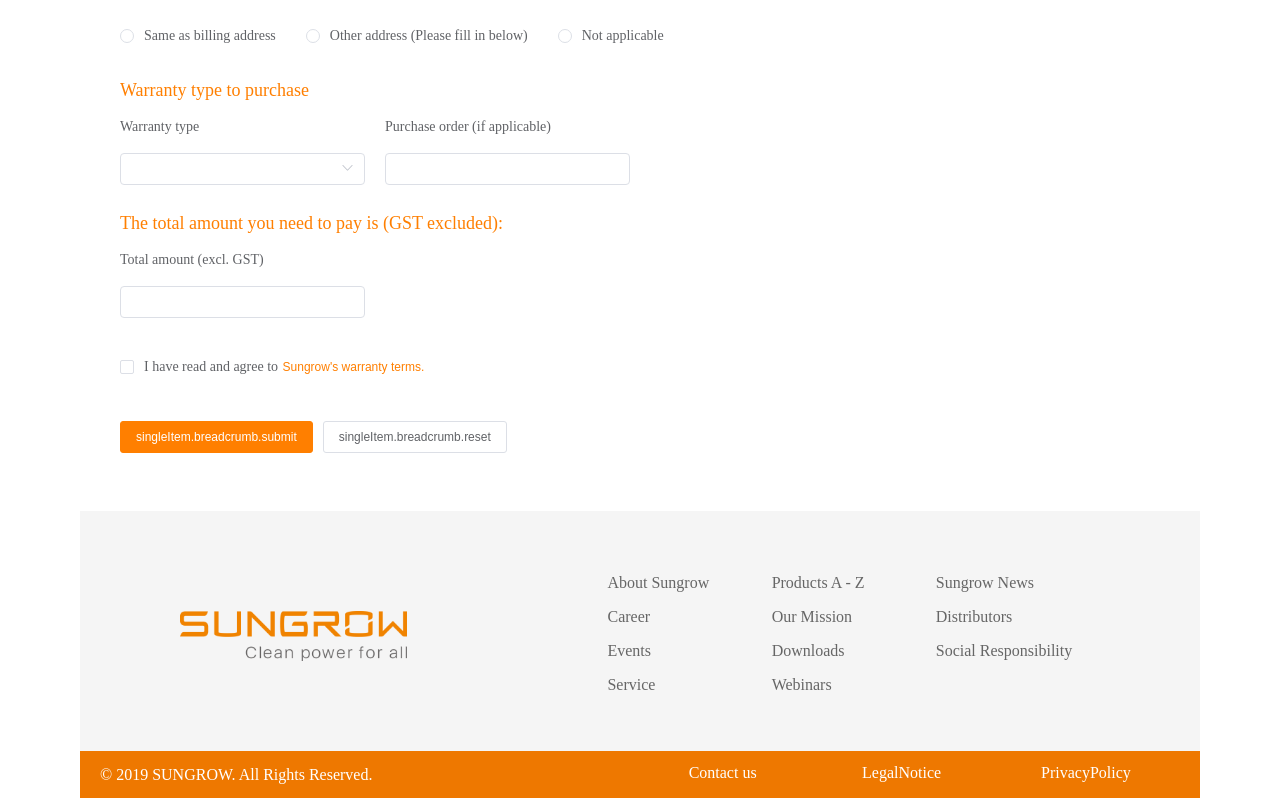
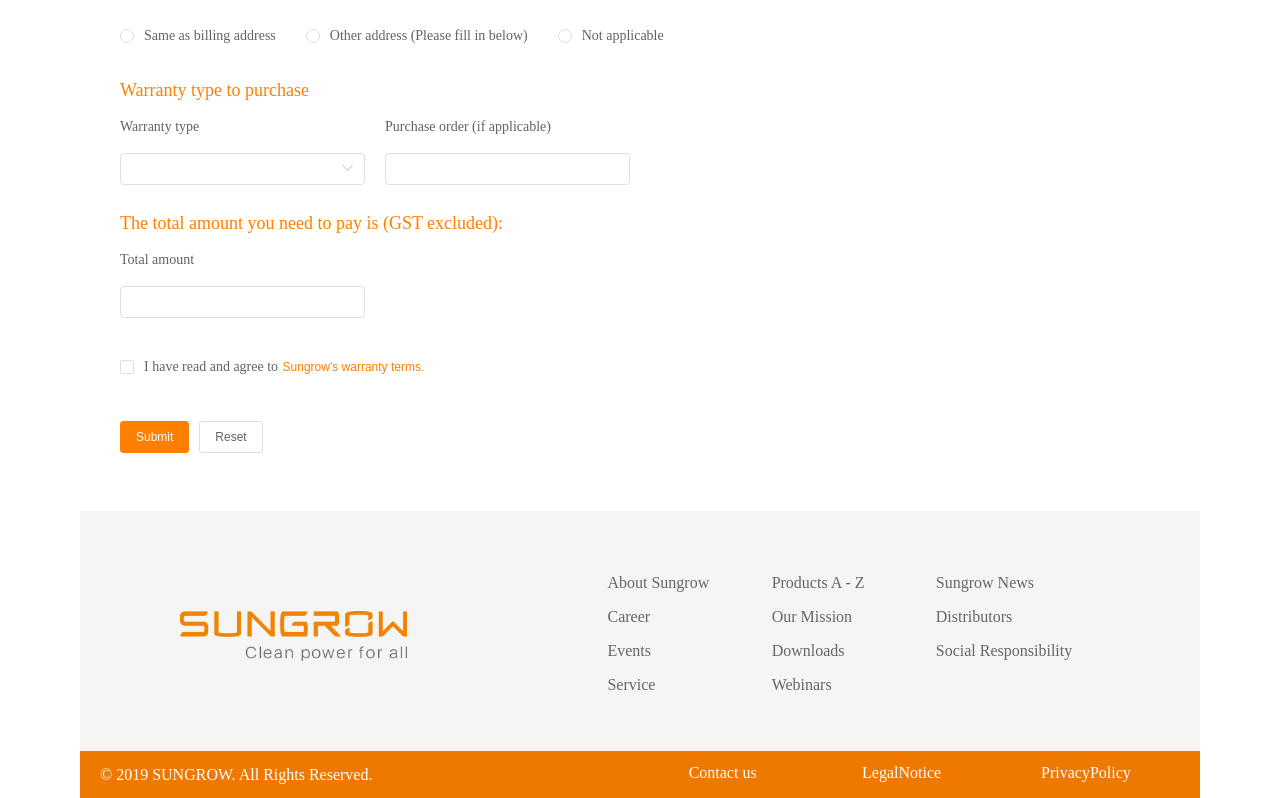
Before and after one commit to crazy-monkeys/sun-portal-view, a Vue app: page /#/warranty/extension/sigleItem in a window 1280 px wide. Shown: the part 1837-2635 px from the top of the page. Built offline with nearby package versions, Linux system fonts and the light colour scheme.

Commit message:
commit international singleItem complete

```diff
--- a/src/components/pages/claimForm.vue
+++ b/src/components/pages/claimForm.vue
@@ -266,8 +266,8 @@
         <el-col :span="24">
           <el-form-item label=" ">
             <el-checkbox v-model="form.checked">
-              <i18n path="claimForm.fileUpload.toTerm" tag="label" for="claimForm.fileUpload.tos">
-                <el-button type="text" @click="openTerm">{{ $t('claimForm.fileUpload.tos') }}</el-button>
+              <i18n path="claimForm.toTerm" tag="label" for="claimForm.tos">
+                <el-button type="text" @click="openTerm">{{ $t('claimForm.tos') }}</el-button>
               </i18n>
             </el-checkbox>
           </el-form-item>
@@ -275,8 +275,8 @@
       </el-row>
 
       <el-form-item class="sub">
-        <el-button type="primary" @click="onSubmit('form')" :disabled="!form.checked" :loading='submitLoading'>{{ $t('claimForm.fileUpload.submit') }}</el-button>
-        <el-button @click="reset">{{ $t('claimForm.fileUpload.reset') }}</el-button>
+        <el-button type="primary" @click="onSubmit('form')" :disabled="!form.checked" :loading='submitLoading'>{{ $t('claimForm.submit') }}</el-button>
+        <el-button @click="reset">{{ $t('claimForm.reset') }}</el-button>
       </el-form-item>
     </el-form>
   </el-container>
--- a/src/components/pages/extension.vue
+++ b/src/components/pages/extension.vue
@@ -62,13 +62,13 @@
       <p style="text-align:right;font-size:16px">{{ $t('extension.table.desc') }}</p>
     </div>
     <div class="link">
-      <h2>{{ $t('extension.title') }}</h2>
+      <h2>{{ $t('extension.link.title') }}</h2>
       <ul>
         <li>
-          <el-button type="text" @click="sigleBtn">{{ $t('extension.singleBtn') }}</el-button>
+          <el-button type="text" @click="sigleBtn">{{ $t('extension.link.singleBtn') }}</el-button>
         </li>
         <li>
-          <el-button type="text" @click="multipleBtn">{{ $t('extension.multipleBtn') }}</el-button>
+          <el-button type="text" @click="multipleBtn">{{ $t('extension.link.multipleBtn') }}</el-button>
         </li>
       </ul>
     </div>
--- a/src/components/pages/sigleItem.vue
+++ b/src/components/pages/sigleItem.vue
@@ -5,10 +5,10 @@
       <img src="../../../static/reg.jpeg" alt="图片">
     </div>
     <el-form :disabled="submitLoading" size="small" class="form" ref="form" :model="form" label-width="80px" label-position="top">
-      <h2>Billing Details</h2>
+      <h2>{{ $t('singleItem.billingDetails.title') }}</h2>
       <el-row :gutter="20">
         <el-col :span="6">
-          <el-form-item label="Type">
+          <el-form-item :label="$t('singleItem.billingDetails.type')">
             <el-select v-model="form.billType" placeholder="" clearable filterable>
               <el-option
                 v-for="item in billTypes"
@@ -20,38 +20,38 @@
           </el-form-item>
         </el-col>
         <el-col :span="6" v-if="form.country=='AU'">
-          <el-form-item label="ABN" >
+          <el-form-item :label="$t('singleItem.billingDetails.ABN')">
             <el-input v-model="form.abn" :disabled="form.billType=='Individual' ? true :false"></el-input>
           </el-form-item>
         </el-col>
 
         <el-col :span="6">
-          <el-form-item label="Business Name">
+          <el-form-item :label="$t('singleItem.billingDetails.businessName')">
             <el-input v-model="form.businessName" :disabled="form.billType=='Individual' ? true :false"></el-input>
           </el-form-item>
         </el-col>
         <el-col :span="6">
-          <el-form-item label="Address Line 1">
+          <el-form-item :label="$t('singleItem.billingDetails.addressLine1')">
             <el-input v-model="form.address.addressLine1"></el-input>
           </el-form-item>
         </el-col>
         <el-col :span="6">
-          <el-form-item label="Address Line 2">
+          <el-form-item :label="$t('singleItem.billingDetails.addressLine2')">
             <el-input v-model="form.address.addressLine2"></el-input>
           </el-form-item>
         </el-col>
         <el-col :span="6">
-          <el-form-item label="City/District">
+          <el-form-item :label="$t('singleItem.billingDetails.cityDistrict')">
             <el-input v-model="form.address.cityName"></el-input>
           </el-form-item>
         </el-col>
         <el-col :span="6">
-          <el-form-item label="State/Province">
+          <el-form-item :label="$t('singleItem.billingDetails.stateProvince')">
             <el-input v-model="form.address.stateName"></el-input>
           </el-form-item>
         </el-col>
         <el-col :span="6">
-          <el-form-item label="Post code">
+          <el-form-item :label="$t('singleItem.billingDetails.postCode')">
             <el-input v-model="form.address.postCode"></el-input>
           </el-form-item>
         </el-col>
@@ -59,52 +59,52 @@
       </el-row>
 
 
-      <h2>Contact Details</h2>
+      <h2>{{ $t('singleItem.contactDetails.title') }}</h2>
       <el-row :gutter="20">
         <el-col :span="6">
-          <el-form-item label="First name">
+          <el-form-item :label="$t('singleItem.contactDetails.firstName')">
             <el-input v-model="form.firstName"></el-input>
           </el-form-item>
         </el-col>
         <el-col :span="6">
-          <el-form-item label="Last name">
+          <el-form-item :label="$t('singleItem.contactDetails.lastName')">
             <el-input v-model="form.lastName"></el-input>
           </el-form-item>
         </el-col>
         <el-col :span="6">
-          <el-form-item label="Email">
+          <el-form-item :label="$t('singleItem.contactDetails.email')">
             <el-input v-model="form.email" prefix-icon="el-icon-message">
             </el-input>
           </el-form-item>
         </el-col>
         <el-col :span="6">
-          <el-form-item label="Confirm your Email">
+          <el-form-item :label="$t('singleItem.contactDetails.confirmYourEmail')">
             <el-input v-model="form.sendEmail" prefix-icon="el-icon-message">
             </el-input>
           </el-form-item>
         </el-col>
         <el-col :span="6">
-          <el-form-item label="Contact Number">
+          <el-form-item :label="$t('singleItem.contactDetails.contactNumber')">
             <el-input v-model="form.contactNumber"></el-input>
           </el-form-item>
         </el-col>
       </el-row>
 
-      <h2>Product Details</h2>
+      <h2>{{ $t('singleItem.productDetails.title') }}</h2>
       <el-row :gutter="20">
         <el-col :span="6">
-          <el-form-item label="Serial number">
+          <el-form-item :label="$t('singleItem.productDetails.serialNumber')">
             <el-input v-model="form.serialNumber" @blur='getProductInfo'></el-input>
           </el-form-item>
         </el-col>
         <el-col :span="6">
-          <el-form-item label="Product model">
+          <el-form-item :label="$t('singleItem.productDetails.productModel')">
             <el-input v-model="form.productModel" :readonly="true"></el-input>
           </el-form-item>
         </el-col>
         <el-col :span="6">
 
-        <el-form-item label="Installation date (if applicable)">
+        <el-form-item :label="$t('singleItem.productDetails.installDate')">
             <el-date-picker
               class="datePicker"
               v-model="form.installDate"
@@ -117,49 +117,49 @@
       </el-row>
 
 
-      <h2>Installation Address</h2>
+      <h2>{{ $t('singleItem.installationAddress.title') }}</h2>
       <el-row :gutter="20">
         <el-col :span="24">
-          <el-form-item label="The installation address is">
+          <el-form-item :label="$t('singleItem.installationAddress.installationAddressType.title')">
             <el-radio-group v-model="shippingAddressRadio">
-              <el-radio label="1" value='1'>Same as billing address</el-radio>
-              <el-radio label="2" value='2'>Other address (Please fill in below)</el-radio>
-              <el-radio label="3" value='3'>Not applicable</el-radio>
+              <el-radio label="1" value='1'>{{ $t('singleItem.installationAddress.installationAddressType.sameAsBillingAddress') }}</el-radio>
+              <el-radio label="2" value='2'>{{ $t('singleItem.installationAddress.installationAddressType.otherAddress') }}</el-radio>
+              <el-radio label="3" value='3'>{{ $t('singleItem.installationAddress.installationAddressType.notApplicable') }}</el-radio>
             </el-radio-group>
           </el-form-item>
         </el-col>
         <el-col :span="6" v-if="shippingAddressRadio==2">
-          <el-form-item label="Address Line 1">
+          <el-form-item :label="$t('singleItem.installationAddress.addressLine1')">
             <el-input v-model="form.addressLine1"></el-input>
           </el-form-item>
         </el-col>
         <el-col :span="6" v-if="shippingAddressRadio==2">
-          <el-form-item label="Address Line 2">
+          <el-form-item :label="$t('singleItem.installationAddress.addressLine2')">
             <el-input v-model="form.addressLine2"></el-input>
           </el-form-item>
         </el-col>
         <el-col :span="6" v-if="shippingAddressRadio==2">
-          <el-form-item label="City/District">
+          <el-form-item :label="$t('singleItem.installationAddress.cityDistrict')">
             <el-input v-model="form.cityName"></el-input>
           </el-form-item>
         </el-col>
         <el-col :span="6" v-if="shippingAddressRadio==2">
-          <el-form-item label="State/Province">
+          <el-form-item :label="$t('singleItem.installationAddress.stateProvinc')">
             <el-input v-model="form.stateName"></el-input>
           </el-form-item>
         </el-col>
         <el-col :span="6" v-if="shippingAddressRadio==2">
-          <el-form-item label="Post code">
+          <el-form-item :label="$t('singleItem.installationAddress.postCode')">
             <el-input v-model="form.postCode"></el-input>
           </el-form-item>
         </el-col>
 
       </el-row>
 
-      <h2>Warranty type to purchase</h2>
+      <h2>{{ $t('singleItem.warrantyTypeToPurchase.title') }}</h2>
       <el-row :gutter="20">
         <el-col :span="6">
-          <el-form-item label="Warranty type">
+          <el-form-item :label="$t('singleItem.warrantyTypeToPurchase.warrantyType')">
             <el-select v-model="form.warrantyType" placeholder="" clearable filterable @change="getAmount" @clear="form.amount=''">
               <el-option
                 v-for="item in warrantyTypes"
@@ -171,16 +171,16 @@
           </el-form-item>
         </el-col>
         <el-col :span="6">
-          <el-form-item label="Purchase order (if applicable)">
+          <el-form-item :label="$t('singleItem.warrantyTypeToPurchase.purchaseOrder')">
             <el-input v-model="form.purchaseOrder"></el-input>
           </el-form-item>
         </el-col>
       </el-row>
 
-      <h2>The total amount you need to pay is (GST excluded):</h2>
+      <h2>{{ $t('singleItem.totalAmountNeedToPay.title') }}</h2>
       <el-row :gutter="20">
         <el-col :span="6">
-          <el-form-item label="Total amount (excl. GST)">
+          <el-form-item :label="$t('singleItem.totalAmountNeedToPay.totalAmount')">
             <el-input v-model="form.amount" :readonly="true"></el-input>
           </el-form-item>
         </el-col>
@@ -189,7 +189,11 @@
       <el-row :gutter="20">
         <el-col :span="24">
           <el-form-item label=" ">
-            <el-checkbox v-model="form.checked">I have read and agree to <el-button type="text" @click="openTerm">Sungrow's warranty terms.</el-button>  </el-checkbox>
+            <el-checkbox v-model="form.checked">
+              <i18n path="singleItem.toTerm" tag="label" for="singleItem.tos">
+                <el-button type="text" @click="openTerm">{{ $t('singleItem.tos') }}</el-button>
+              </i18n>
+            </el-checkbox>
           </el-form-item>
         </el-col>
       </el-row>
@@ -198,8 +202,8 @@
 
 
       <el-form-item class="sub">
-        <el-button type="primary" @click="onSubmit">{{ $t('singleItem.breadcrumb.submit') }}</el-button>
-        <el-button @click="reset">{{ $t('singleItem.breadcrumb.reset') }}</el-button>
+        <el-button type="primary" @click="onSubmit">{{ $t('singleItem.submit') }}</el-button>
+        <el-button @click="reset">{{ $t('singleItem.reset') }}</el-button>
       </el-form-item>
     </el-form>
   </el-container>
--- a/src/lang/en.js
+++ b/src/lang/en.js
@@ -104,11 +104,11 @@ export default {
       title: 'File Upload',
       uploadLabel: 'Please upload any pictures or documents that can support your warranty claim, such as the data sticker on a side of the inverter, and the LCD status or other LCD info that may be relevant.Note: The maximum attachment size per file is 10 MB.',
       uploadBtn: 'Choose File',
-      toTerm: 'I have read and agree to {0}',
-      tos: "Sungrow's warranty terms.",
-      submit: 'Submit',
-      reset: 'Reset',
     },
+    toTerm: 'I have read and agree to {0}',
+    tos: "Sungrow's warranty terms.",
+    submit: 'Submit',
+    reset: 'Reset',
   },
   extension: {
     breadcrumb: {
@@ -148,6 +148,7 @@ export default {
   },
   singleItem: {
     billingDetails: {
+      title: 'Billing Details',
       type: 'Type',
       ABN: 'ABN',
       businessName: 'Business Name',
@@ -158,10 +159,46 @@ export default {
       postCode: 'Post code',
     },
     contactDetails: {
+      title: 'Contact Details',
       firstName: 'First name',
       lastName: 'Last name',
       email: 'Email',
+      confirmYourEmail: 'Confirm your Email',
+      contactNumber: 'Contact Number',
     },
+    productDetails: {
+      title: 'Product Details',
+      serialNumber: 'Serial number',
+      productModel: 'Product model',
+      installDate: 'Installation date (if applicable)',
+    },
+    installationAddress: {
+      title: 'Installation Address',
+      installationAddressType: {
+        title: 'The installation address is',
+        sameAsBillingAddress: 'Same as billing address',
+        otherAddress: 'Other address (Please fill in below)',
+        notApplicable: 'Not applicable',
+      },
+      addressLine1: 'Address Line 1',
+      addressLine2: 'Address Line 2',
+      cityDistrict: 'City/District',
+      stateProvinc: 'State/Provinc',
+      postCode: 'Post code',
+    },
+    warrantyTypeToPurchase: {
+      title: 'Warranty type to purchase',
+      warrantyType: 'Warranty type',
+      purchaseOrder: 'Purchase order (if applicable)',
+    },
+    totalAmountNeedToPay: {
+      title: 'The total amount you need to pay is (GST excluded):',
+      totalAmount: 'Total amount',
+    },
+    toTerm: 'I have read and agree to {0}',
+    tos: "Sungrow's warranty terms.",
+    submit: 'Submit',
+    reset: 'Reset',
     billTypes: {
       business: 'Business',
       individual: 'Individual',
@@ -175,7 +212,5 @@ export default {
       extension: 'Extension',
       singleItem: 'Sigle Item',
     },
-    submit: 'Submit',
-    reset: 'Reset',
   },
 };
```
